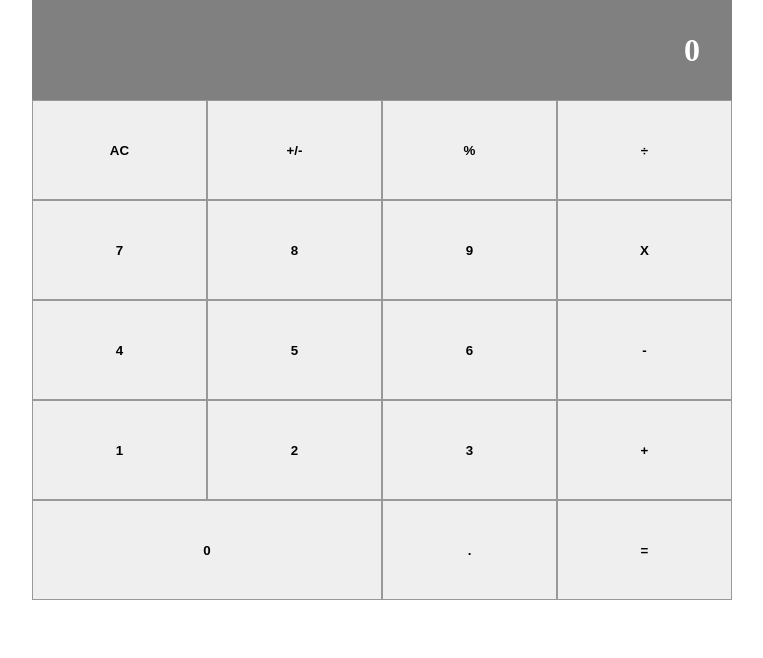
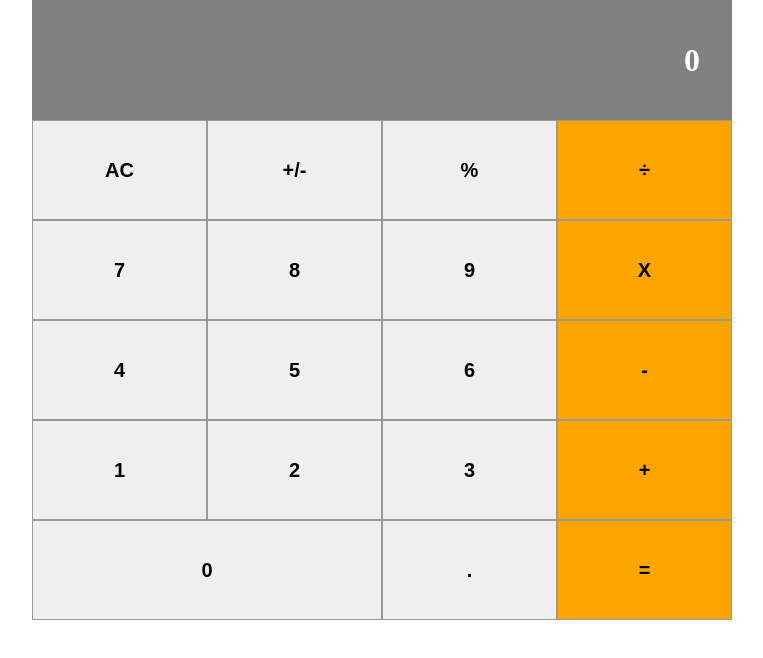
Before and after one commit to phylischumba/Calculator-React, a React (Create React App) app: page / in a window 1280 px wide. Shown: the top 658 px of the page, without its empty margins (258-1021 px from the left). Built offline with nearby package versions, Linux system fonts and the light colour scheme.

Commit message:
fix linter errors

```diff
--- a/src/components/Button.js
+++ b/src/components/Button.js
@@ -2,10 +2,9 @@ import React from 'react';
 import PropTypes from 'prop-types';
 
 export default function Button({ name, color, wide }) {
-
   return (
     <div className={wide ? 'zerobtn-style' : 'button-style'}>
-      <button type="button" className={color}>{ name }</button>
+      <button type="button" className="name-buttons" style={{ backgroundColor: color }}>{ name }</button>
     </div>
   );
 }
--- a/src/components/ButtonPanel.js
+++ b/src/components/ButtonPanel.js
@@ -5,32 +5,32 @@ export default function ButtonPanel() {
   return (
     <div className="Groups">
       <div className="Group1">
-        <Button name="AC" />
-        <Button name="+/-" />
-        <Button name="%" />
+        <Button name="AC" color />
+        <Button name="+/-" color />
+        <Button name="%" color />
         <Button name="÷" />
       </div>
       <div className="Group2">
-        <Button name="7" />
-        <Button name="8" />
-        <Button name="9" />
+        <Button name="7" color />
+        <Button name="8" color />
+        <Button name="9" color />
         <Button name="X" />
       </div>
       <div className="Group3">
-        <Button name="4" />
-        <Button name="5" />
-        <Button name="6" />
+        <Button name="4" color />
+        <Button name="5" color />
+        <Button name="6" color />
         <Button name="-" />
       </div>
       <div className="Group4">
-        <Button name="1" />
-        <Button name="2" />
-        <Button name="3" />
+        <Button name="1" color />
+        <Button name="2" color />
+        <Button name="3" color />
         <Button name="+" />
       </div>
       <div className="Group5">
-        <Button name="0" wide />
-        <Button name="." />
+        <Button name="0" wide color />
+        <Button name="." color />
         <Button name="=" />
       </div>
     </div>
--- a/src/index.css
+++ b/src/index.css
@@ -10,7 +10,11 @@ body {
   margin: 0 auto;
 }
 
-.Group1, .Group2, .Group3, .Group4, .Group5 {
+.Group1,
+.Group2,
+.Group3,
+.Group4,
+.Group5 {
   display: flex;
   justify-content: space-evenly;
   height: 100px;
@@ -22,7 +26,7 @@ body {
   color: #fff;
   height: 100px;
   font-weight: bold;
-  padding: 10;
+  padding: 10px;
   align-items: center;
   display: flex;
   justify-content: flex-end;
@@ -34,19 +38,17 @@ body {
   height: 100%;
 }
 
-.orange {
+.name-buttons {
   width: 100%;
   height: 100%;
   cursor: pointer;
   color: #000;
   font-weight: bolder;
-  font-size: 20;
+  font-size: 20px;
   border: 1px solid #999;
 }
-
 
 .zerobtn-style {
   width: 50%;
   height: 100%;
-
 }
```
